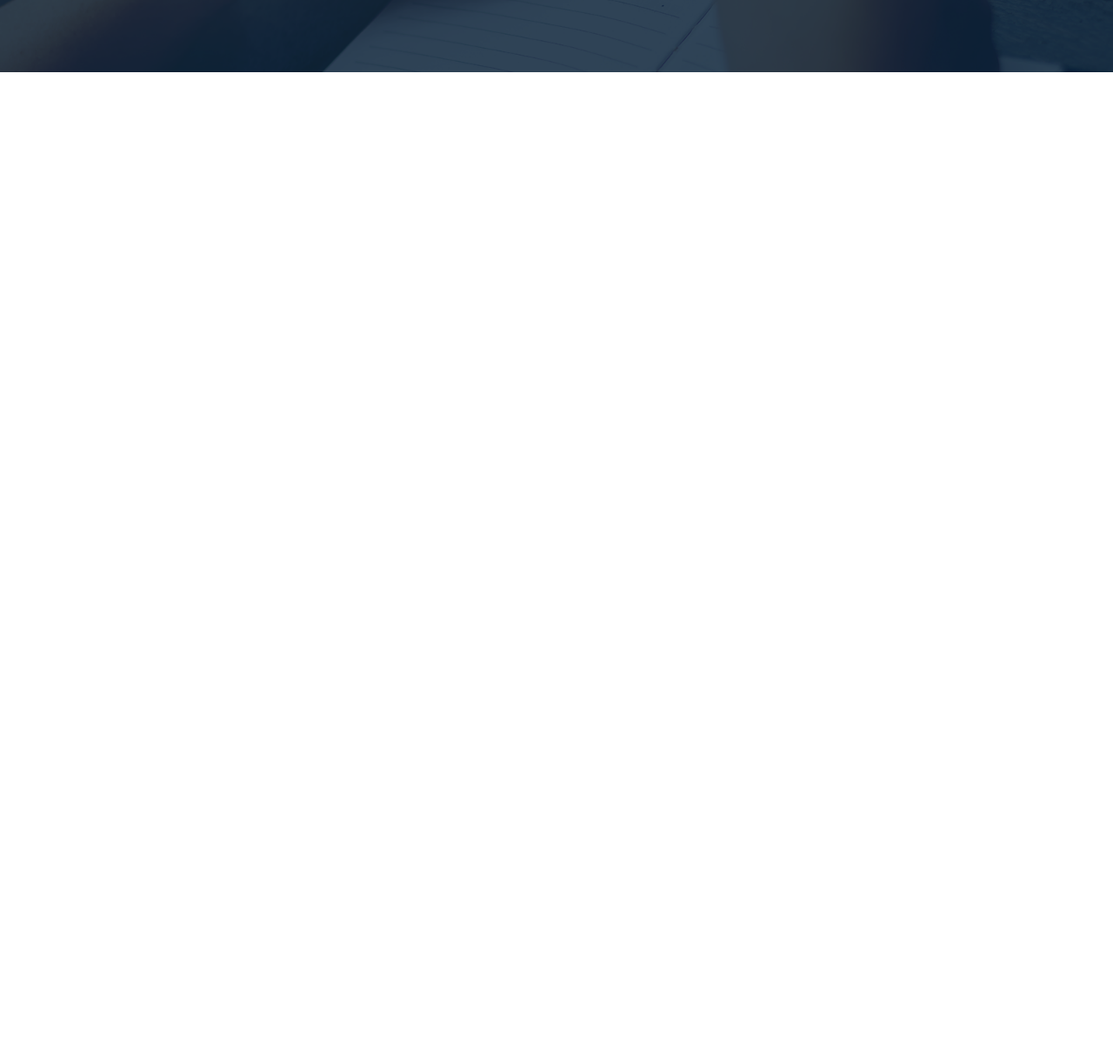
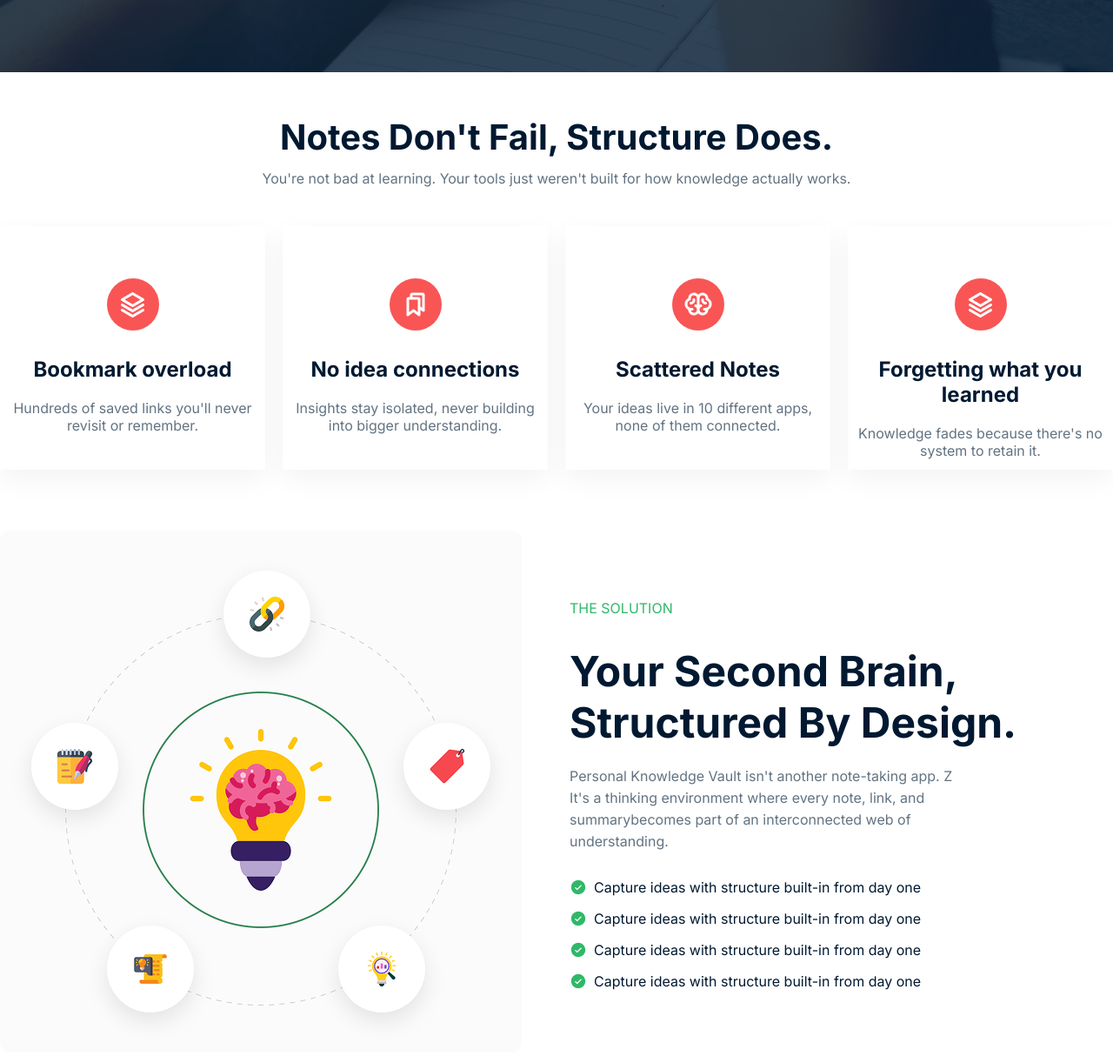
Before and after one commit to Talha-CS50/First-Assignment, a plain HTML site: page index.html in a window 1280 px wide. Shown: the part 501-1715 px from the top of the page at 87% size. Before the commit the page ends 800 px from the top, so only its background shows below. Drawn offline with Linux system fonts and the light colour scheme.

Commit message:
design note and brain section

```diff
--- a/index.html
+++ b/index.html
@@ -48,6 +48,106 @@
     </header>
 
 
+    <section>
+        <div class="notes-container">
+            <div class="notes-heading">
+                <h1>Notes Don't Fail, Structure Does.</h1>
+                <p>You're not bad at learning. Your tools just weren't built for how knowledge actually works.</p>
+            </div>
+
+            <div class="card-item">
+                <div class="cards">
+                   <div class="card-head">
+                     <div class="card-icon">
+                        <img src="images/Vector.png" alt="image">
+                    </div>
+                   </div>
+                    <div class="card-text">
+                        <h3>Bookmark overload</h3>
+                        <p>Hundreds of saved links you'll never revisit or remember.</p>
+                    </div>
+                </div>
+
+                <div class="cards">
+                   <div class="card-head">
+                     <div class="card-icon">
+                        <img src="images/Bookmarks.png" alt="image">
+                    </div>
+                   </div>
+                    <div class="card-text">
+                        <h3>No idea connections</h3>
+                        <p>Insights stay isolated, never building into bigger understanding.</p>
+                    </div>
+                </div>
+
+                <div class="cards">
+                   <div class="card-head">
+                     <div class="card-icon">
+                        <img src="images/Brain.png" alt="image">
+                    </div>
+                   </div>
+                    <div class="card-text">
+                        <h3>Scattered Notes</h3>
+                        <p>Your ideas live in 10 different apps, none of them connected.</p>
+                    </div>
+                </div>
+
+                <div class="cards">
+                   <div class="card-head">
+                     <div class="card-icon">
+                        <img src="images/Vector.png" alt="image">
+                    </div>
+                   </div>
+                    <div class="card-text">
+                        <h3>Forgetting what you learned</h3>
+                        <p>Knowledge fades because there's no system to retain it.</p>
+                    </div>
+                </div>
+
+
+
+
+            </div>
+
+        </div>
+    </section>
+
+    <section id="brain">
+        <div class="brain-container">
+            <div class="brain-img">
+                <img src="images/knowledge.png" alt="">
+            </div>
+            <div class="brain-text">
+                <p><span>THE SOLUTION</span></p>
+                <h1>Your Second Brain,<br>Structured By Design.</h1>
+                <p>Personal Knowledge Vault isn't another note-taking app. Z It's a thinking environment where every note, link, and summarybecomes part of an interconnected web of understanding.</p>
+
+
+            <div class="check-list">
+                <div class="check-item">
+                <img src="images/CheckCircle.png" alt="">
+                <h6>Capture ideas with structure built-in from day one</h6>
+            </div>
+
+                <div class="check-item">
+                    <img src="images/CheckCircle.png" alt="">
+                    <h6>Capture ideas with structure built-in from day one</h6>
+                </div>
+
+                <div class="check-item">
+                    <img src="images/CheckCircle.png" alt="">
+                    <h6>Capture ideas with structure built-in from day one</h6>
+                </div>
+                <div class="check-item">
+                    <img src="images/CheckCircle.png" alt="">
+                    <h6>Capture ideas with structure built-in from day one</h6>
+                </div>
+            </div>
+
+
+            </div>
+        </div>
+    </section>
 
 
 </body>
--- a/style.css
+++ b/style.css
@@ -79,3 +79,117 @@
   justify-content: center;
   gap: 16px;
 }
+.notes-container{
+    max-width: 1360px;
+    margin: 0 auto;
+}
+
+.notes-heading{
+    text-align: center;
+    margin-top: 50px;
+    margin-bottom: 45px;
+}
+
+.notes-heading h1{
+    padding-bottom: 13px;
+    font-size: 40px;
+    color: #001931;
+
+}
+
+.notes-heading p{
+    color: #627382;
+    font-size: 16px;
+}
+
+.card-icon{
+    width: 60px;
+    height: 60px;
+    border-radius: 50%;
+    background: #F95555;
+    display: flex;
+    justify-content: center;
+    align-items: center;
+}
+
+.card-item{
+    display: flex;
+    gap: 20px;
+}
+.card-head{
+    display: flex;
+    justify-content: center;
+    margin-top: 60px;
+}
+.card-item .cards{
+    width: 322px;
+    height: 280px;
+    text-align: center;
+    box-shadow: 0 10px 30px rgba(0,0,0,0.05);
+}
+.card-text{
+    margin-top: 20px;
+}
+
+.card-text h3{
+    font-size: 24px;
+    color: #001931;
+    padding: 10px;
+}
+
+.card-text p{
+    font-size: 16px;
+    color: #627382;
+    padding-top: 10px;
+}
+
+/* Brain Section */
+
+.brain-container{
+    max-width: 1360px;
+    padding-top: 70px;
+    margin: 0 auto;
+    display: flex;
+    align-items: center;
+}
+
+.brain-text{
+    padding-left: 55px;
+    padding-right: 60px;
+}
+.check-item{
+    display: flex;
+}
+
+.brain-text span{
+    font-size: 16px;
+    color: #30B868;
+    margin-top: 20px;
+}
+
+.brain-text h1{
+    font-size: 48px;
+    color: #001931;
+    padding-bottom: 20px;
+}
+
+.brain-text p{
+    font-size: 16px;
+    color: #627382;
+    padding-bottom: 30px;
+    line-height: 25px;
+    padding-right: 100px;
+}
+
+.check-list {
+  display: flex;
+  flex-direction: column;
+  gap: 16px;
+}
+.check-item h6{
+    padding-left: 8px;
+    font-size: 16px;
+    color: #001931;
+    font-weight: 400;
+
+}
```
